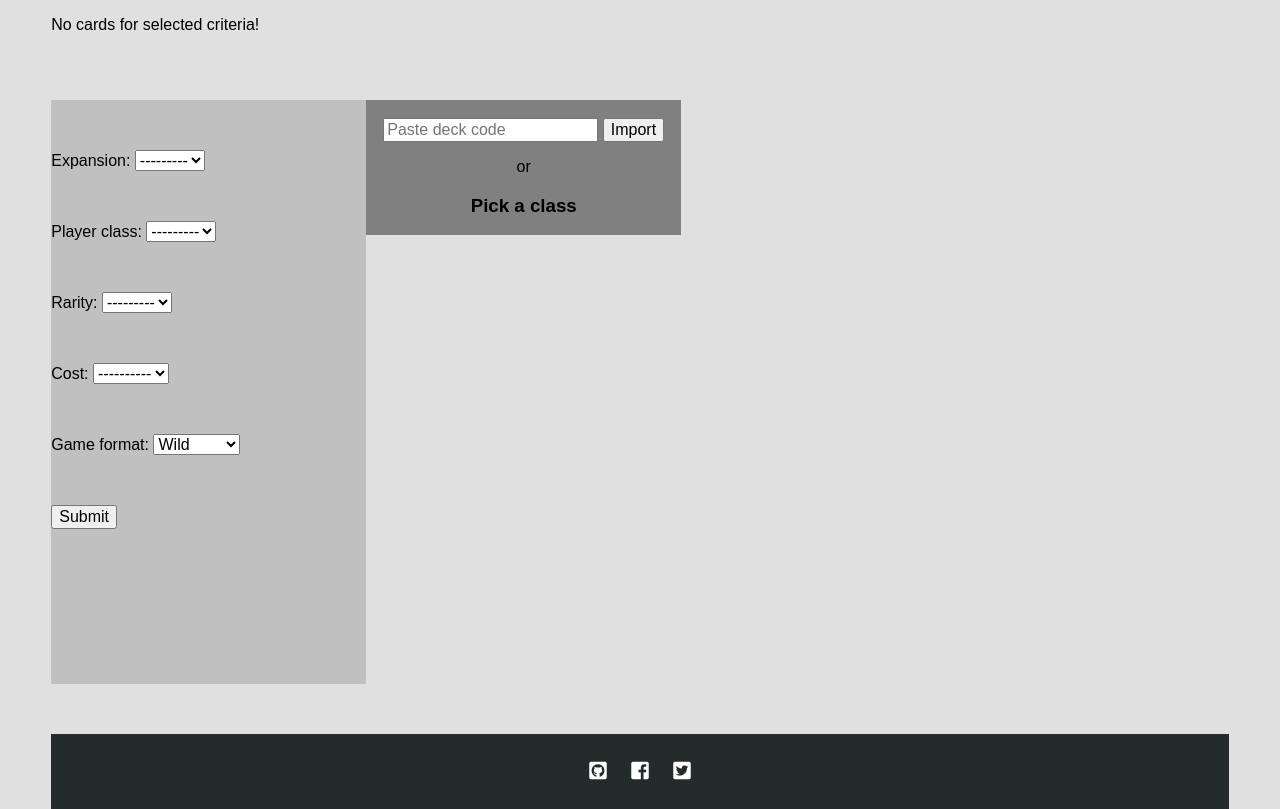
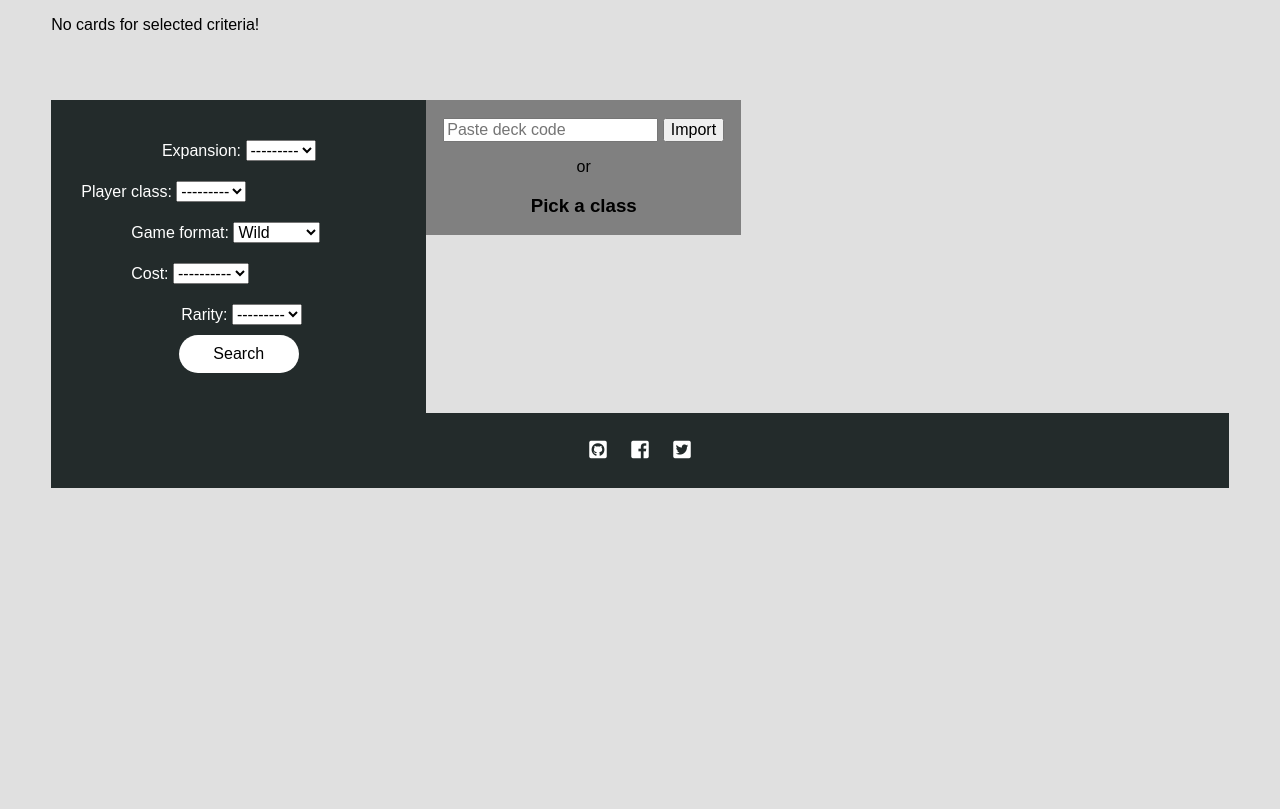
Before and after one commit to konichiwas/hearthstone-deck-builder, a Django app: page /builder/album/ in a window 1280 px wide. Shown: the part 70-879 px from the top of the page. After the commit the page ends 558 px from the top, so only its background shows below. Run offline with Django 3.2, Linux system fonts and the light colour scheme; data that the repository does not hold is empty; style sheets or scripts are compiled from the project's sources; some libraries are stand-ins or nearby versions.

Commit message:
updated cardfilter

```diff
--- a/builder/static/src/cardfilter.less
+++ b/builder/static/src/cardfilter.less
@@ -1,10 +1,73 @@
 .cardfilter {
-	margin: 50px 0;
-	padding-bottom: 155px;
+	margin-top: 50px;
+	padding: 30px;
 
-	background-color: silver;
+	background-color: @gray-dark;
+	color: white;
 
-	p {
-		margin: 50px 0;
+	.field {
+		text-align: center;
+		margin: 10px auto;
+
+		select {
+			color: black;
+		}
+	}
+
+	button {
+			display: block;
+			background: none;
+			border: none;
+			max-width: 120px;
+			width: 100%;
+			margin: 10px auto;
+			padding: 10px 20px;
+			border-radius: 30px;
+			clear: left;
+
+			background-color: white;
+			color: black;
+		}
+
+	@media (min-width: 511px){
+		.row {
+			.clearfix;
+			text-align: center;
+
+			.field {
+				float: left;
+
+				+ .field {
+					margin-left: 50px;
+				}
+			}
+		}
+		.bot {
+			.field {
+				+ .field {
+					margin-left: 110px;
+				}
+			}
+		}
+	}
+	@media (min-width: 941px) {
+		.row {
+			float : left;
+
+			+ .row {
+				margin-left: 50px;
+			}
+		}
+		.bot {
+			.field {
+				+ .field {
+					margin-left: 50px;
+				}
+			}
+		}
+	}
+	@media (max-width: 510px) {
+		padding: 30px 0;
+		font-size: 14px;
 	}
 }
--- a/builder/templates/builder/includes/cardfilter.html
+++ b/builder/templates/builder/includes/cardfilter.html
@@ -1,6 +1,16 @@
+{% load builder_tags %}
+
 <div class="cardfilter">
 	<form action="" method="GET" id="cardfilter" novalidate>
-		{{ form.as_p }}
-	<button type="Submit">Submit</button>
+		{% render_field form.expansion %}
+		<div class="row">
+			{% render_field form.player_class %}
+			{% render_field form.game_format %}
+		</div>
+		<div class="row bot">
+			{% render_field form.cost %}
+			{% render_field form.rarity %}
+		</div>
+	<button type="Submit">Search</button>
 	</form>
 </div>
```
